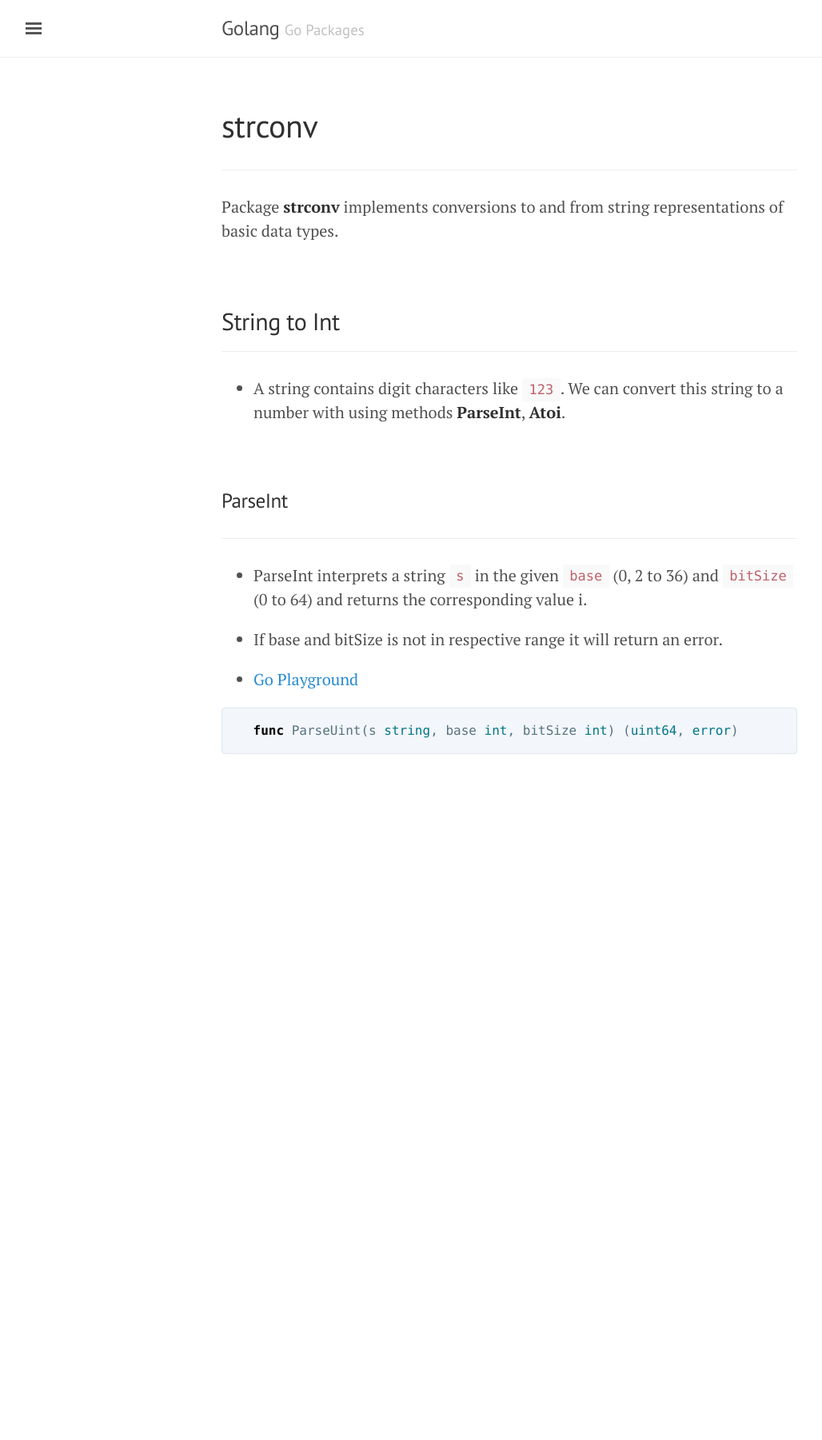
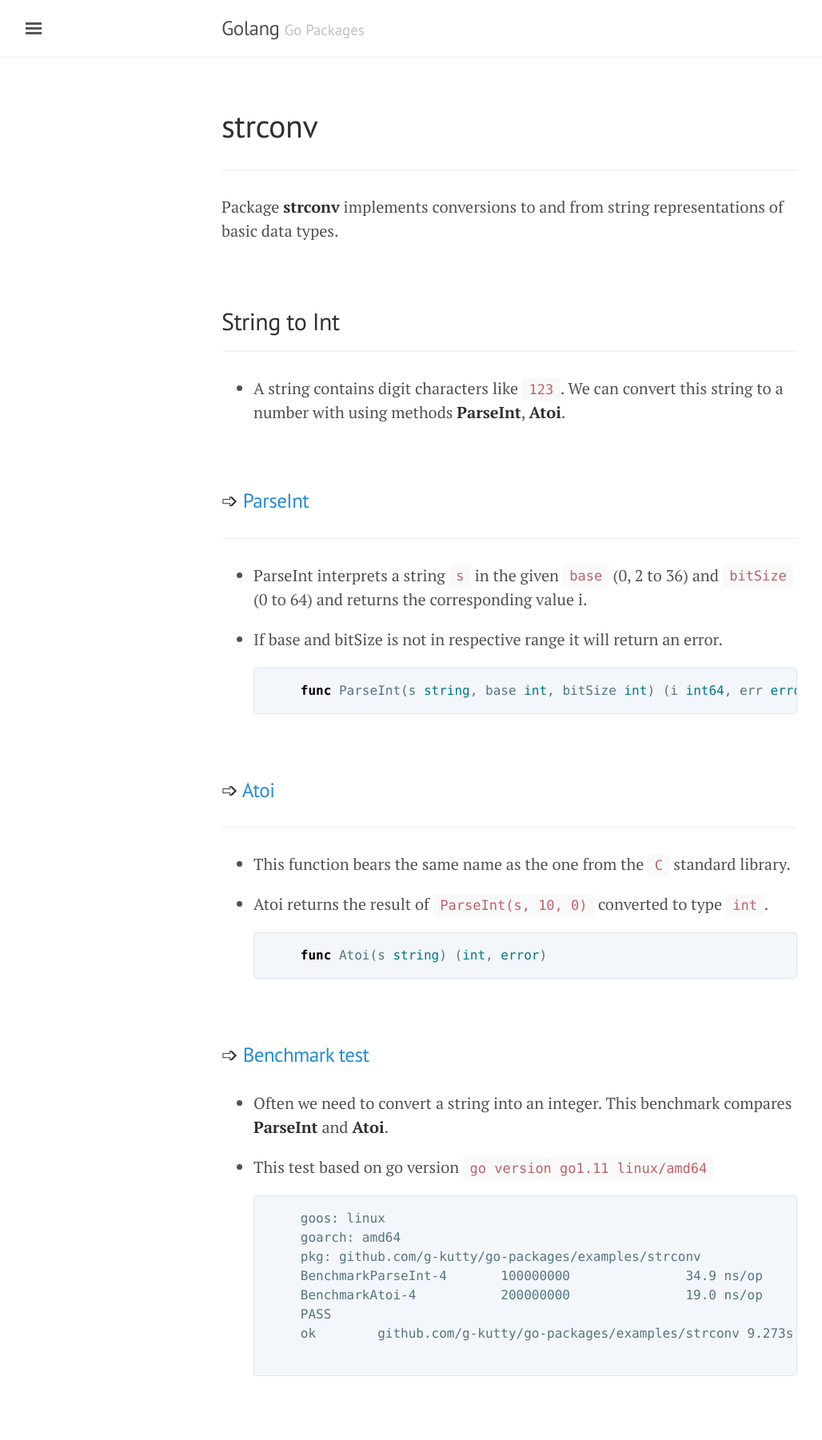
Before and after one commit to g-kutty/go-packages, a Jekyll site: the page built from lessons/strconv/strconv.md, in a window 1280 px wide. Shown: the whole page at 80% size, without its empty margins (3-1031 px from the left). Built offline with Jekyll 4.4.1, drawn with Linux system fonts in a browser that asks for light colours; before the commit the page ends 1023 px from its top, so only the background shows below that.

Commit message:
Best way to convert string to integer

````diff
--- a/lessons/strconv/strconv.md
+++ b/lessons/strconv/strconv.md
@@ -15,15 +15,44 @@ Package __strconv__ implements conversions to and from string representations of
 
 &nbsp;
 
-### ParseInt
+### ➩ [ParseInt](https://play.golang.org/p/b7eud5F9nQ0)
 ***
 
 * ParseInt interprets a string `s` in the given `base` (0, 2 to 36) and `bitSize` (0 to 64) and returns the corresponding value i.
 
 * If base and bitSize is not in respective range it will return an error.
 
-* [Go Playground](https://play.golang.org/p/bimUtt4T5YH)
+    ```go
+        func ParseInt(s string, base int, bitSize int) (i int64, err error)
+    ```
 
-```go
-    func ParseUint(s string, base int, bitSize int) (uint64, error)
-```
+&nbsp;
+
+### ➩ [Atoi](https://play.golang.org/p/rI_TaO5bOig)
+***
+
+* This function bears the same name as the one from the `C` standard library.
+
+* Atoi returns the result of `ParseInt(s, 10, 0)` converted to type `int`.
+
+    ```go
+        func Atoi(s string) (int, error)
+    ```
+&nbsp;
+
+### ➩ [Benchmark test](https://play.golang.org/p/gRZE4VYq-jv)
+
+* Often we need to convert a string into an integer. This benchmark compares __ParseInt__ and __Atoi__.
+
+* This test based on go version `go version go1.11 linux/amd64`
+
+    ```sh
+        goos: linux
+        goarch: amd64
+        pkg: github.com/g-kutty/go-packages/examples/strconv
+        BenchmarkParseInt-4   	100000000	        34.9 ns/op	       0 B/op	       0 allocs/op
+        BenchmarkAtoi-4       	200000000	        19.0 ns/op	       0 B/op	       0 allocs/op
+        PASS
+        ok  	github.com/g-kutty/go-packages/examples/strconv	9.273s
+
+    ```
````
